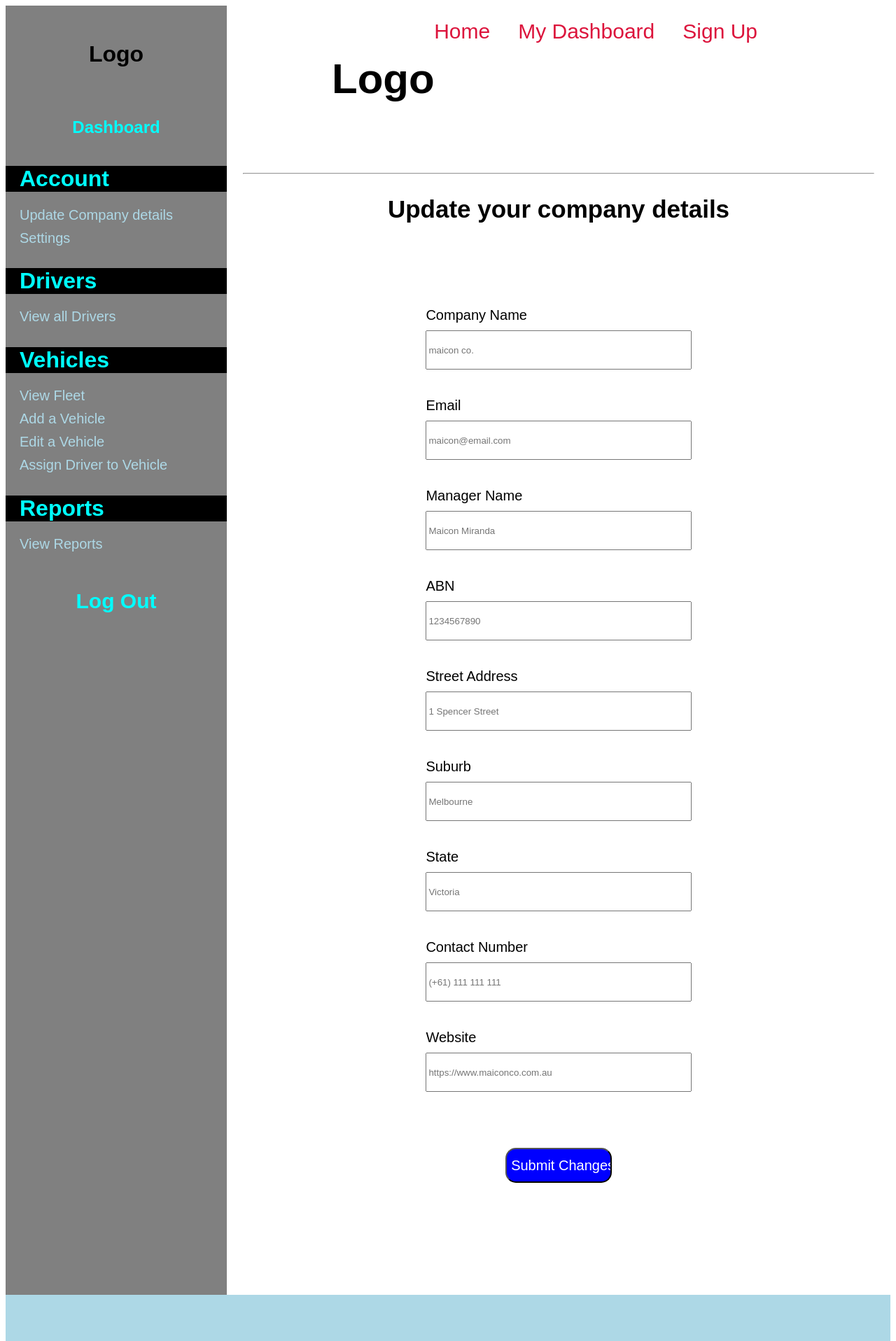
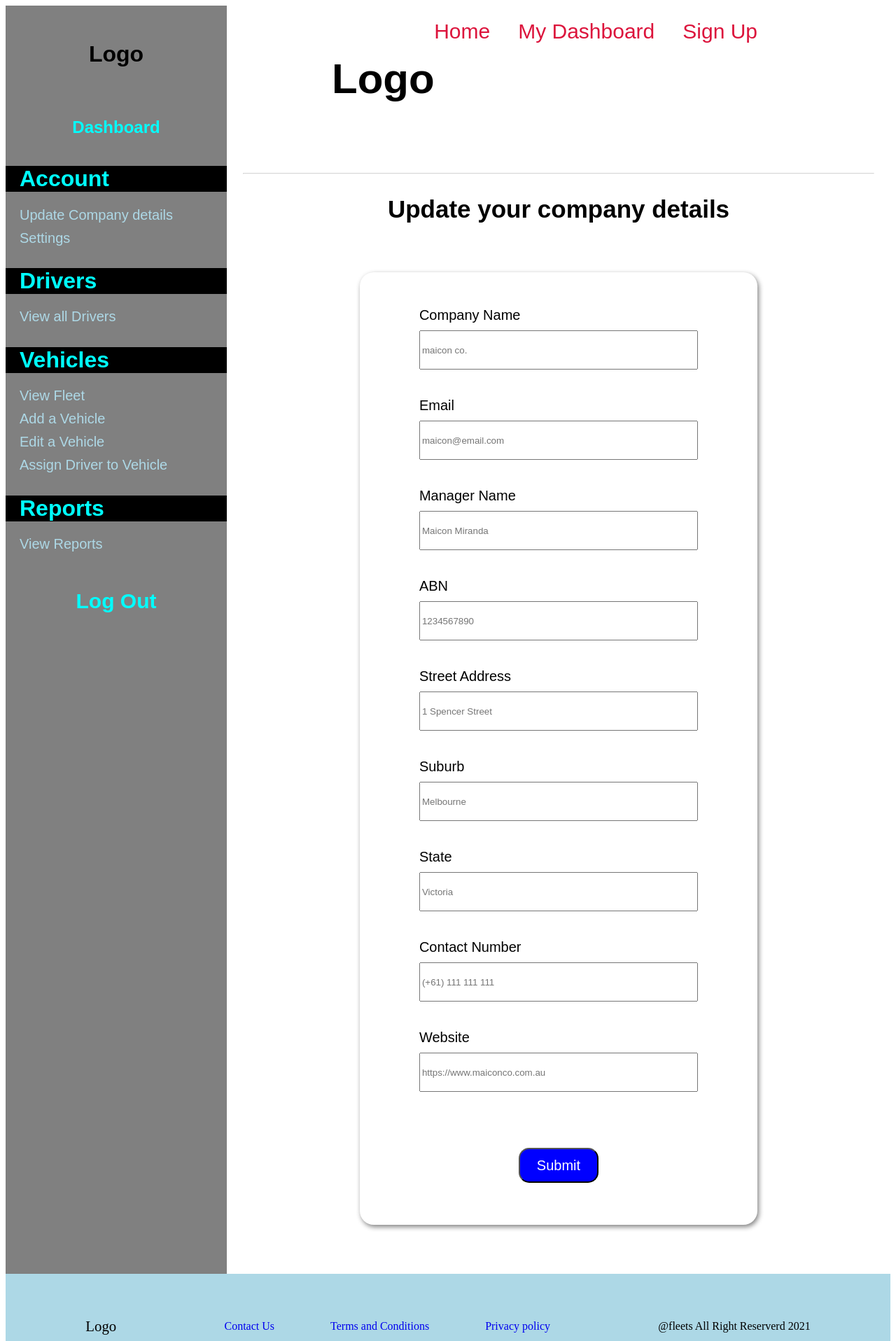
Before and after one commit to mahdibahadori/fleet-management-Frontend, a React (Create React App) app: page /edit in a window 1280 px wide. Shown: the top 1916 px of the page at 70% size. Built offline with nearby package versions, Linux system fonts and the light colour scheme.

Commit message:
AddVehicle.jsx, CreateComapny.jsx, EditComapny.jsx, EditVehicle.jsx, ViewDrivers.jsx, ViewFleet.jsx, and ViewVehicle.jsx styles updated. Some components styling changed in App.js and Form.js

```diff
--- a/src/components/AddVehicle.jsx
+++ b/src/components/AddVehicle.jsx
@@ -48,7 +48,7 @@ export function AddVehicle() {
         <Section>
           <LoggedInNavBar />
           <MainContent>
-            <hr style={{ width: "95%" }} />
+            <hr style={{ width: "95%", opacity:".4" }} />
             <h1
               style={{
                 textAlign: "center",
--- a/src/components/CreateCompany.jsx
+++ b/src/components/CreateCompany.jsx
@@ -140,7 +140,7 @@ export function CreateCompany() {
             // onChange={(e) => setPassword(e.target.value)}
           />
         </FormGroup>
-        <SubmitInput id="submit" type="submit" value="Submit" />
+        <SubmitInput id="submit" type="submit" value="Submit" style={{width:'20%'}}/>
       </Form>
       <Footer />
     </>
--- a/src/components/EditCompany.jsx
+++ b/src/components/EditCompany.jsx
@@ -1,9 +1,16 @@
 import React, { useState } from "react";
-import {Form, FormGroup, FormLabel, FormInput, SubmitInput, MainContent} from "./styles/Form"
-import {LoggedInNavBar} from './LoggedInNavBar'
-import {SideNavBars} from './SideNavBars'
-import {CompanyPage, Section} from './styles/App'
-import {Footer} from './Footer'
+import {
+  Form,
+  FormGroup,
+  FormLabel,
+  FormInput,
+  SubmitInput,
+  MainContent,
+} from "./styles/Form";
+import { LoggedInNavBar } from "./LoggedInNavBar";
+import { SideNavBars } from "./SideNavBars";
+import { CompanyPage, Section } from "./styles/App";
+import { Footer } from "./Footer";
 
 export function EditCompany() {
   // const [email, setEmail] = useState("");
@@ -34,16 +41,24 @@ export function EditCompany() {
   //     setErrMessage(err.message);
   //   }
   // }
-    return(
+  return (
     <>
-
       <CompanyPage>
         <SideNavBars />
         <Section>
           <LoggedInNavBar />
           <MainContent>
-        <hr style={{ width: "95%" }} />
-      <h1 style={{textAlign: "center", marginTop:'30px', fontFamily:"sans-serif", fontSize:"35px"}}>Update your company details</h1>
+            <hr style={{ width: "95%", opacity: ".4" }} />
+            <h1
+              style={{
+                textAlign: "center",
+                marginTop: "30px",
+                fontFamily: "sans-serif",
+                fontSize: "35px",
+              }}
+            >
+              Update your company details
+            </h1>
             {/* {errMessage && <span>{errMessage}</span>} */}
             <Form>
               <FormGroup>
@@ -145,13 +160,12 @@ export function EditCompany() {
                   // onChange={(e) => setPassword(e.target.value)}
                 />
               </FormGroup>
-        <SubmitInput id="submit" type="submit" value="Submit Changes" />
+              <SubmitInput id="submit" type="submit" value="Submit" style={{width:'20%'}}/>
             </Form>
           </MainContent>
         </Section>
       </CompanyPage>
       <Footer />
     </>
-    )
-
+  );
 }
--- a/src/components/EditVehicle.jsx
+++ b/src/components/EditVehicle.jsx
@@ -48,7 +48,7 @@ export function EditVehicle() {
         <Section>
           <LoggedInNavBar />
           <MainContent>
-            <hr style={{ width: "95%" }} />
+            <hr style={{ width: "95%", opacity:'.4'}} />
             <h1
               style={{
                 textAlign: "center",
--- a/src/components/ViewDrivers.jsx
+++ b/src/components/ViewDrivers.jsx
@@ -11,6 +11,7 @@ import { LoggedInNavBar } from "./LoggedInNavBar";
 import { SideNavBars } from "./SideNavBars";
 import React, { useState } from "react";
 import { MainContent } from "./styles/Form";
+import {Footer} from './Footer'
 
 export function ViewDrivers() {
   return (
@@ -20,7 +21,7 @@ export function ViewDrivers() {
         <Section>
           <LoggedInNavBar />
           <MainContent>
-              <hr style={{width:"95%"}}/>
+              <hr style={{width:"95%", opacity:'.4'}}/>
             <h1
               style={{
                 textAlign: "center",
@@ -144,6 +145,7 @@ export function ViewDrivers() {
           </MainContent>
         </Section>
       </CompanyPage>
+      <Footer />
     </>
   );
 }
--- a/src/components/ViewFleet.jsx
+++ b/src/components/ViewFleet.jsx
@@ -11,6 +11,7 @@ import { LoggedInNavBar } from "./LoggedInNavBar";
 import { SideNavBars } from "./SideNavBars";
 import React, { useState } from "react";
 import { MainContent } from "./styles/Form";
+import {Footer} from './Footer'
 
 export function ViewFleet() {
   return (
@@ -20,7 +21,7 @@ export function ViewFleet() {
         <Section>
           <LoggedInNavBar />
           <MainContent>
-            <hr style={{ width: "95%" }} />
+            <hr style={{ width: "95%", opacity:'.4' }} />
             <h1
               style={{
                 textAlign: "center",
@@ -150,6 +151,7 @@ export function ViewFleet() {
           </MainContent>
         </Section>
       </CompanyPage>
+      <Footer />
     </>
   );
 }
--- a/src/components/ViewVehicle.jsx
+++ b/src/components/ViewVehicle.jsx
@@ -25,6 +25,7 @@ export function ViewVehicle() {
         <Section>
           <LoggedInNavBar />
           <MainContent>
+
             <MainDiv>
               <Div1>
                 <DivText>Fleet No: 1</DivText>
--- a/src/components/styles/App.js
+++ b/src/components/styles/App.js
@@ -227,6 +227,7 @@ export const Card = styled.div`
   justify-content: flex-start;
   align-items: flex-start;
   padding-top: 20px;
+  box-shadow:   1px 3px 10px grey;
 `;
 
 
@@ -241,6 +242,7 @@ export const Card5 = styled.div`
   justify-content: flex-start;
   align-items: flex-start;
   padding:20px 0px;
+  box-shadow:   1px 3px 10px grey;
 `;
 
 
@@ -276,12 +278,10 @@ export const MainDiv = styled.div`
   width: 90%;
   margin: 0 auto;
   padding-left: 60px;
-  height: 700px;
+  height: 650px;
   box-sizing: border-box;
   border-radius: 20px;
-  background-color: lightgray;
-  box-shadow:  2px 2px 5px;
-
+  box-shadow:   2px 3px 7px grey;
 `;
 
 export const Div1 = styled.div`
--- a/src/components/styles/Form.js
+++ b/src/components/styles/Form.js
@@ -3,14 +3,17 @@ import styled from "styled-components";
 export const Form = styled.div`
   display: flex;
   flex-direction: column;
-  width: 40%;
-  margin: 100px auto;
+  width: 60%;
+  margin: 70px auto;
+  padding-top: 30px;
+  box-shadow:   2px 3px 7px grey;
+  border-radius: 20px;
 `;
 
 export const FormGroup = styled.div`
   display: flex;
   flex-direction: column;
-  width: 100%;
+  width: 70%;
   margin: 20px auto;
 `;
 
@@ -50,6 +53,8 @@ export const Form1 = styled.div`
   margin:0 auto;
   flex-wrap: wrap;
   justify-content: space-between;
+  border-radius: 20px;
+  box-shadow:   2px 3px 7px grey;
 `
 
 export const FormGroup1 = styled.div`
```
Also changed, not shown: 1 other file (tests, documents, lock files or other folders). Lines whose indentation alone changed are shown as unchanged.
